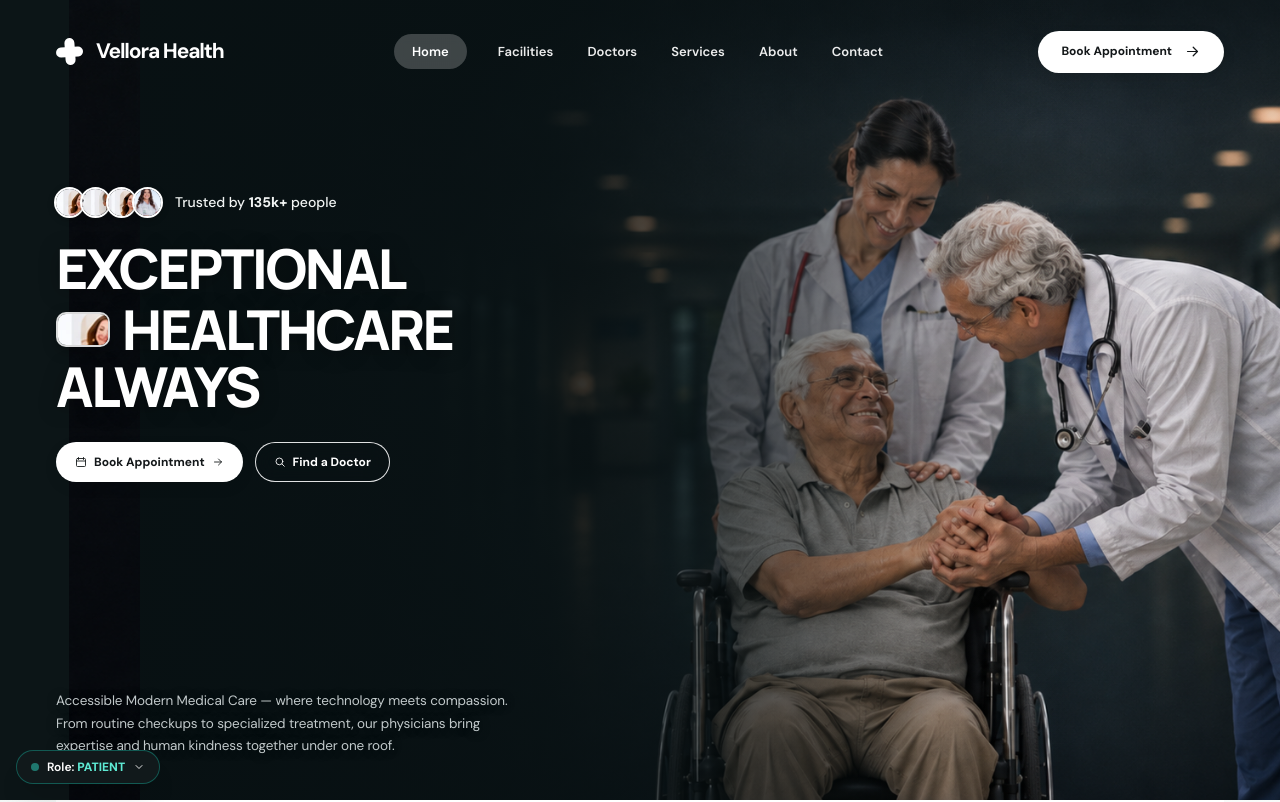
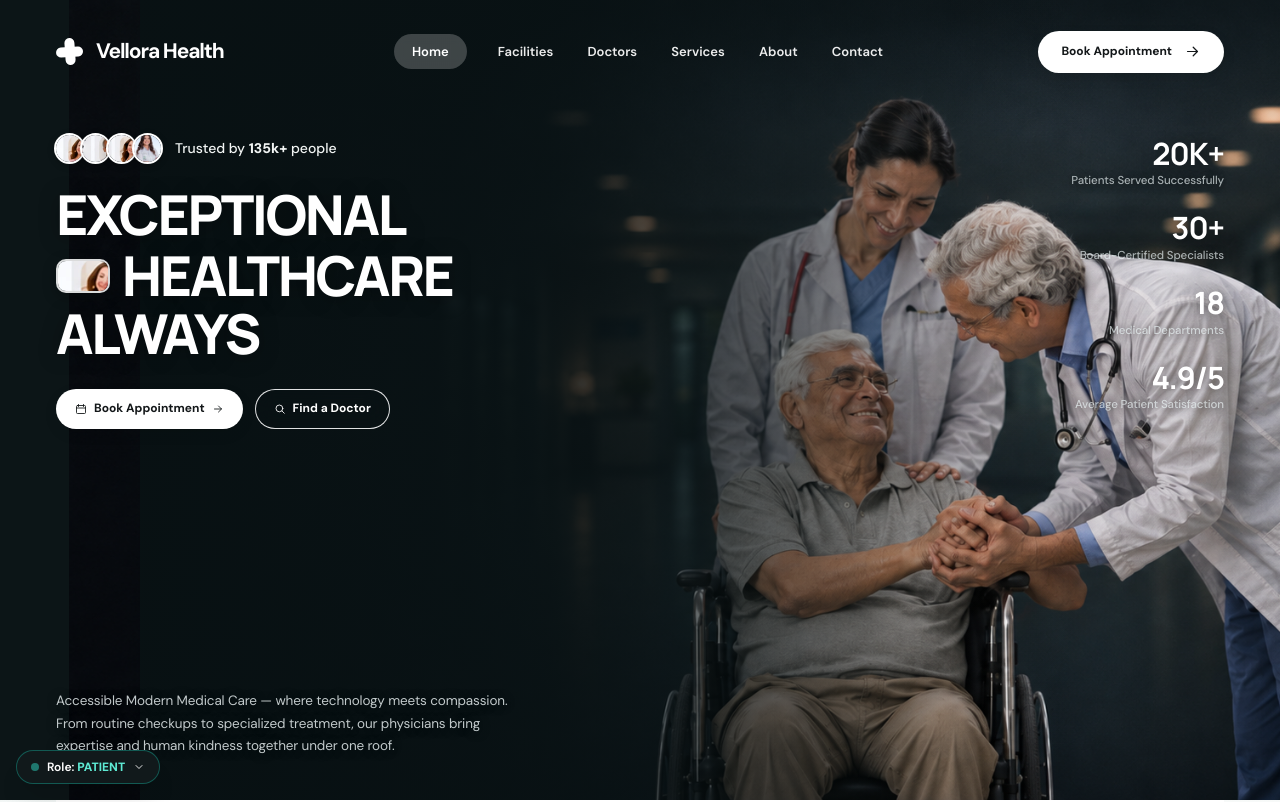
Before and after one commit to Deepjyoti78/vellora-health, a Next.js app: page / in a window 1280 px wide. Shown: the top 802 px of the page. Built offline with nearby package versions, Linux system fonts and the light colour scheme.

Commit message:
style: elevate hero section and add right-side metrics column

```diff
--- a/src/app/globals.css
+++ b/src/app/globals.css
@@ -420,9 +420,49 @@ h1, h2 {
 
 .hero-copy {
   position: absolute;
-  top: clamp(80px, 10.5vh, 125px);
+  top: clamp(24px, 3.8vh, 48px);
   left: 0;
   max-width: 620px;
+}
+
+/* Right-side statistics column matching Synora reference */
+.hero-stats {
+  position: absolute;
+  right: 0;
+  top: clamp(28px, 4.2vh, 56px);
+  display: flex;
+  flex-direction: column;
+  gap: clamp(18px, 2.8vh, 32px);
+  text-align: right;
+  z-index: 2;
+  pointer-events: none;
+}
+
+.hero-stat-item {
+  display: flex;
+  flex-direction: column;
+  align-items: flex-end;
+}
+
+.hero-stat-number {
+  font-family: var(--font-manrope), 'DM Sans', sans-serif;
+  font-size: clamp(26px, 2.4vw, 34px);
+  font-weight: 700;
+  color: #ffffff;
+  letter-spacing: -0.035em;
+  line-height: 1.1;
+  text-shadow: 0 2px 14px rgba(0, 0, 0, 0.45);
+}
+
+.hero-stat-label {
+  font-size: 11.5px;
+  color: rgba(235, 243, 244, 0.68);
+  font-weight: 500;
+  letter-spacing: -0.01em;
+  margin-top: 3px;
+  line-height: 1.35;
+  text-shadow: 0 1px 8px rgba(0, 0, 0, 0.5);
+  max-width: 170px;
 }
 
 .trust-row {
@@ -1578,7 +1618,10 @@ h1, h2 {
     height: calc(100% - 82px);
   }
   .hero-copy {
-    top: 90px;
+    top: 35px;
+  }
+  .hero-stats {
+    display: none;
   }
   .hero h1,
   .hero-title {
--- a/src/components/home/HeroSection.tsx
+++ b/src/components/home/HeroSection.tsx
@@ -58,6 +58,26 @@ export const HeroSection: React.FC = () => {
           </div>
         </div>
 
+        {/* Right side stats column matching reference design */}
+        <div className="hero-stats" aria-label="Key Medical Statistics">
+          <div className="hero-stat-item">
+            <span className="hero-stat-number">20K+</span>
+            <span className="hero-stat-label">Patients Served Successfully</span>
+          </div>
+          <div className="hero-stat-item">
+            <span className="hero-stat-number">30+</span>
+            <span className="hero-stat-label">Board-Certified Specialists</span>
+          </div>
+          <div className="hero-stat-item">
+            <span className="hero-stat-number">18</span>
+            <span className="hero-stat-label">Medical Departments</span>
+          </div>
+          <div className="hero-stat-item">
+            <span className="hero-stat-number">4.9/5</span>
+            <span className="hero-stat-label">Average Patient Satisfaction</span>
+          </div>
+        </div>
+
         <div className="hero-detail">
           <p className="hero-detail-text">
             Accessible Modern Medical Care — where technology meets compassion.
```
